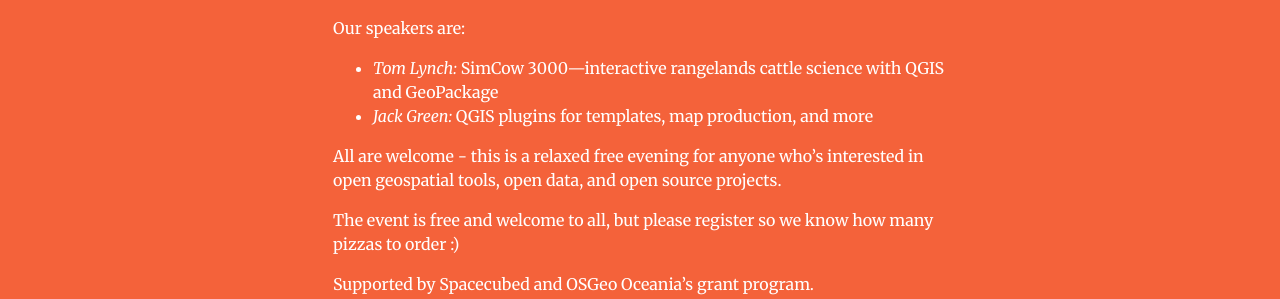
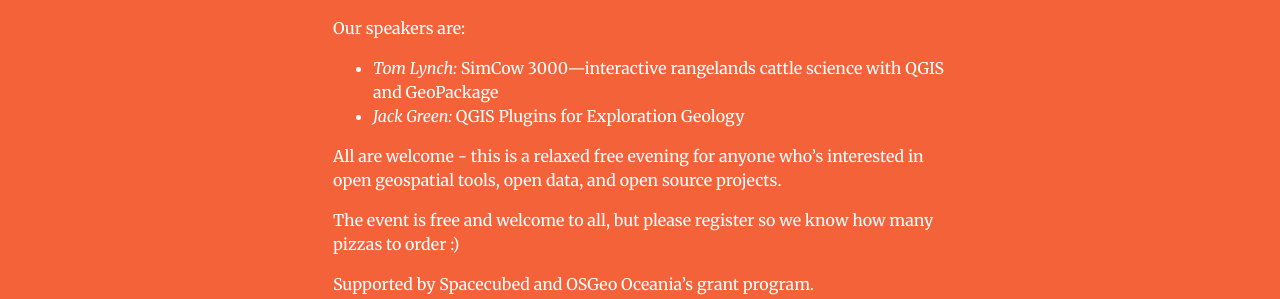
Before and after one commit to geogeeks-au/geogeeks-au.github.io, a Jekyll site: the page built from index.html, in a window 1280 px wide and 900 px high, scrolled down 1285 px. Shown: the part 154-453 px from the top of the window. Built offline with Jekyll 4.4.1, drawn with Linux system fonts in a browser that asks for light colours; comment, search, counter and statistics services are not loaded.

Commit message:
update talk title

```diff
--- a/_data/events.yml
+++ b/_data/events.yml
@@ -239,7 +239,7 @@
       Our speakers are:
 
       * *Tom Lynch:* SimCow 3000—interactive rangelands cattle science with QGIS and GeoPackage
-      * *Jack Green:* QGIS plugins for templates, map production, and more
+      * *Jack Green:* QGIS Plugins for Exploration Geology
 
       All are welcome - this is a relaxed free evening for anyone who's interested in open geospatial tools, open data, and open source projects.
 
```
